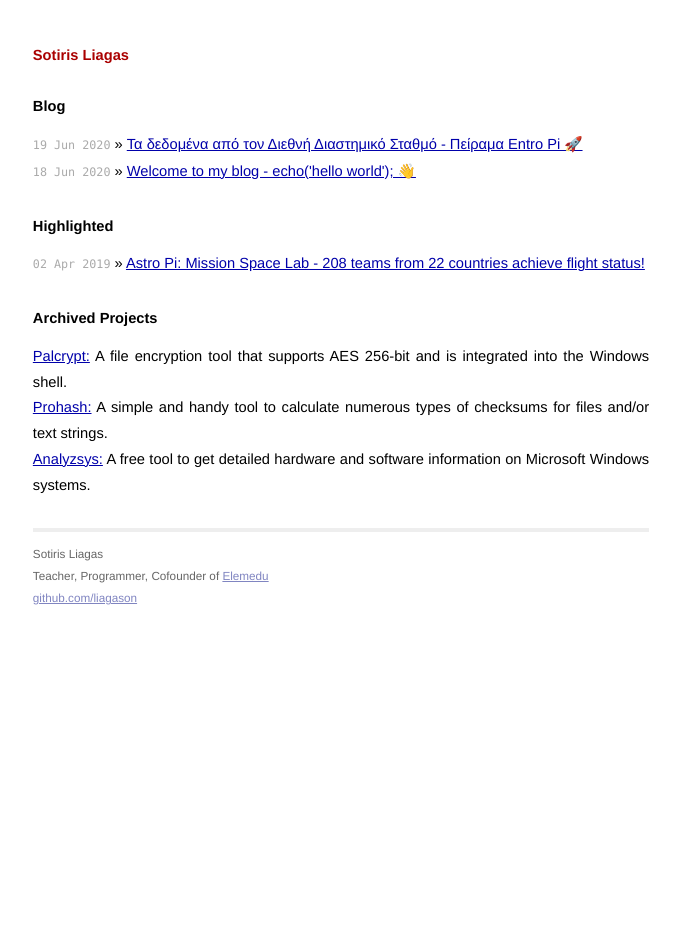
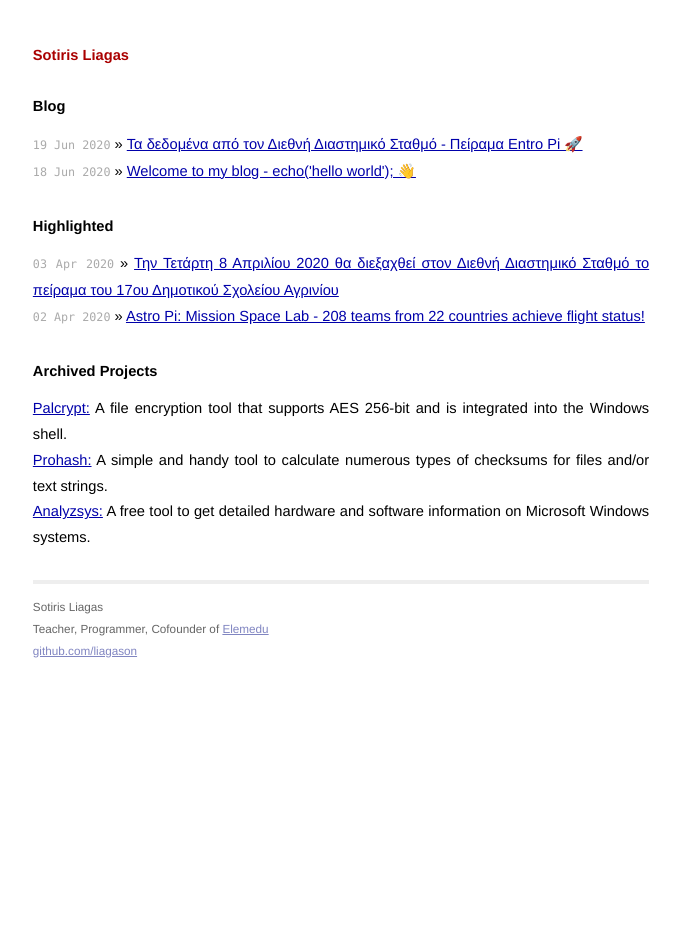
Before and after one commit to liagason/A-Jekyll-Blog, a Jekyll site: the page built from index.html, in a window 1280 px wide. Shown: the whole page, without its empty margins (299-979 px from the left). Built offline with Jekyll 4.4.1, drawn with Linux system fonts in a browser that asks for light colours.

Commit message:
Update index.html

```diff
--- a/index.html
+++ b/index.html
@@ -13,7 +13,8 @@ title: Sotiris Liagas
 
   <h1>Highlighted</h1>
   <ul class="posts">
-    <li><span>02 Apr 2019</span> &raquo; <a href="https://www.esa.int/Education/AstroPI/Astro_Pi_Mission_Space_Lab_-_208_teams_from_22_countries_achieve_flight_status">Astro Pi: Mission Space Lab - 208 teams from 22 countries achieve flight status!</a></li>
+    <li><span>03 Apr 2020</span> &raquo; <a href="https://www.sch.gr/tin-tetarti-8-apriliou-2020-ston-diethni-diastimiko-stathmo-tha-dieksachthei-peirama-tou-17ou-dimotikou-scholeiou-agriniou/">Την Τετάρτη 8 Απριλίου 2020 θα διεξαχθεί στον Διεθνή Διαστημικό Σταθμό το πείραμα του 17ου Δημοτικού Σχολείου Αγρινίου</a></li>
+    <li><span>02 Apr 2020</span> &raquo; <a href="https://www.esa.int/Education/AstroPI/Astro_Pi_Mission_Space_Lab_-_208_teams_from_22_countries_achieve_flight_status">Astro Pi: Mission Space Lab - 208 teams from 22 countries achieve flight status!</a></li>
   </ul>
 
   <h1>Archived Projects</h1>
```
